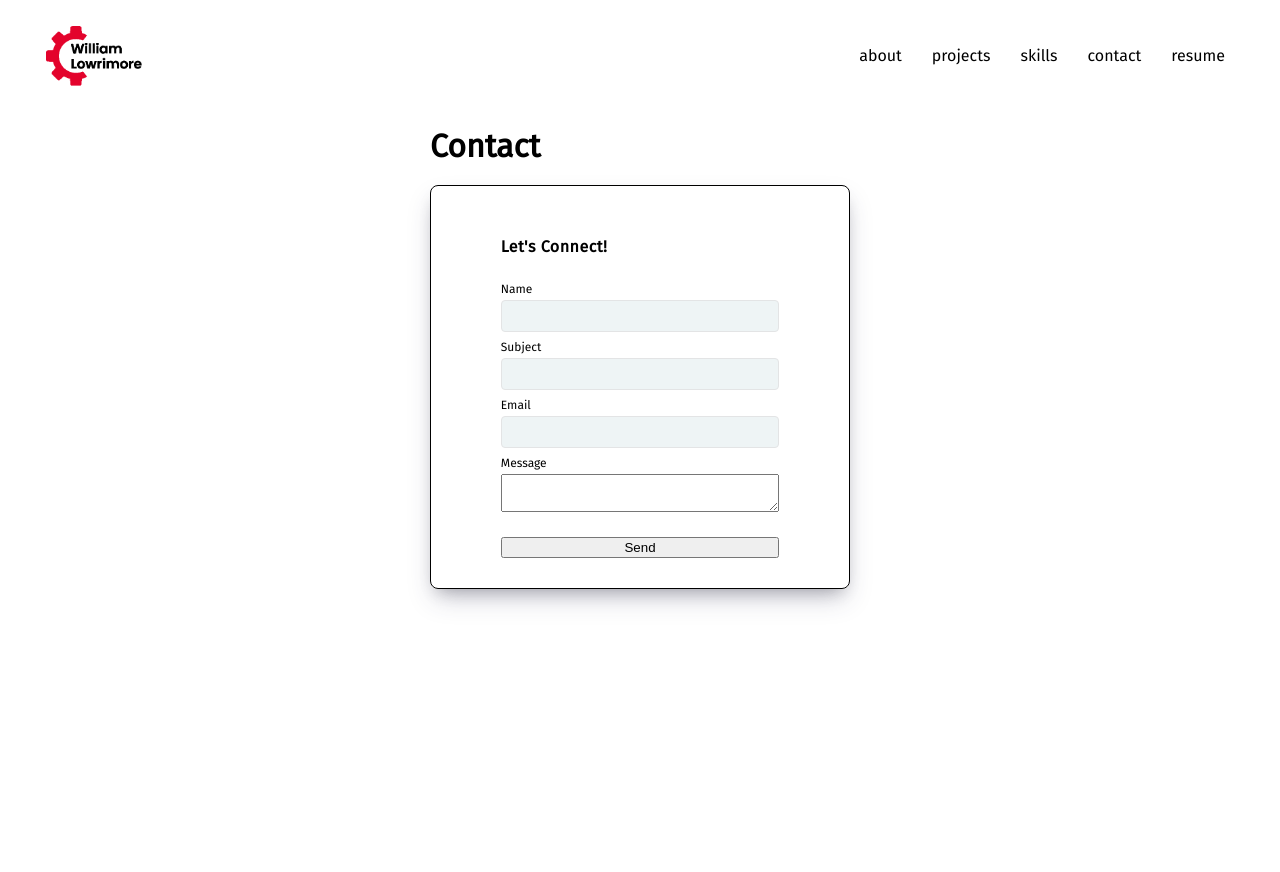
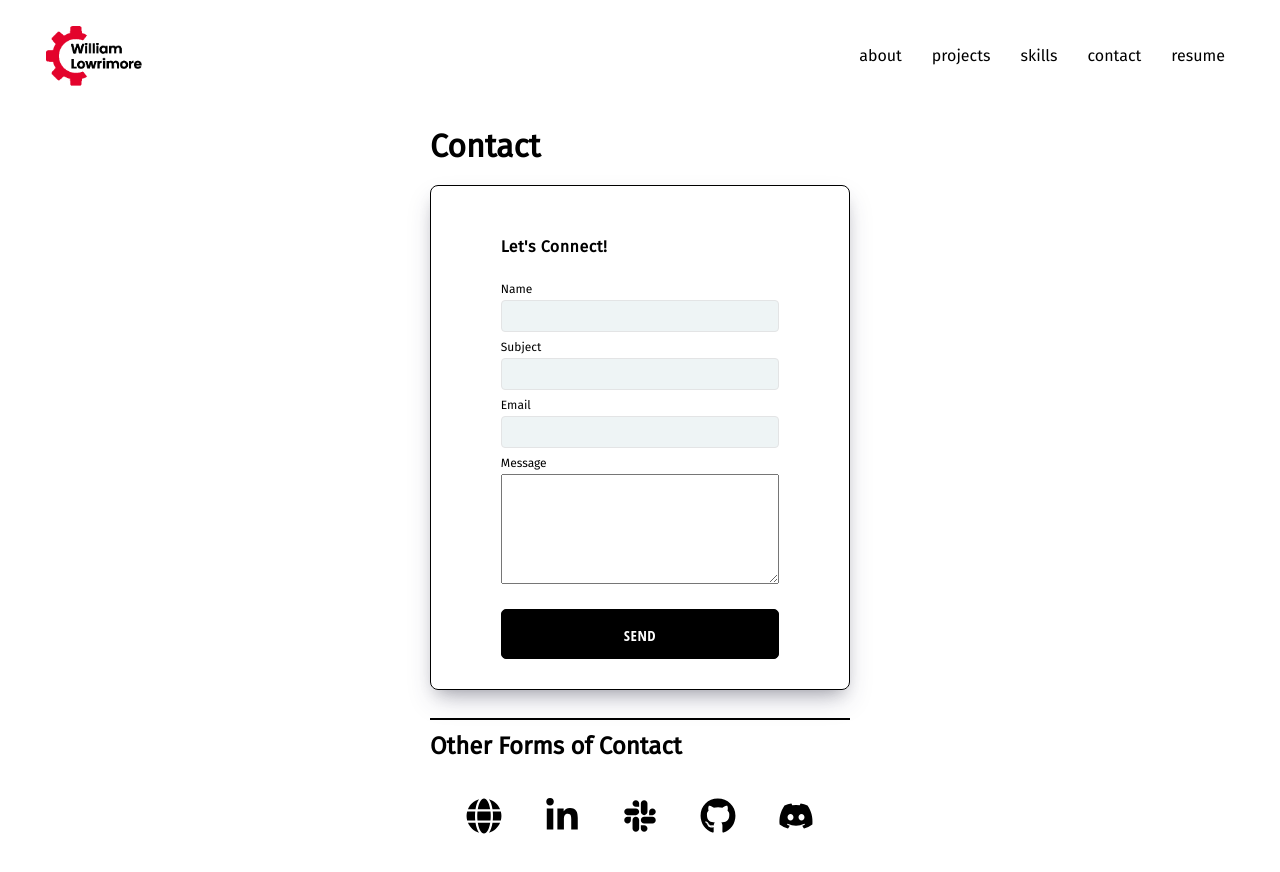
Before and after one commit to wlowrimore/2023_portfolio, a React (Create React App) app in the folder portfolio-code/: page /contact in a window 1280 px wide. Shown: the top 872 px of the page. Before the commit the page ends 800 px from the top, so only its background shows below. Built offline with nearby package versions, Linux system fonts and the light colour scheme.

Commit message:
adds react icons to contact page in altContacts component along with styled component

```diff
--- a/portfolio-code/package.json
+++ b/portfolio-code/package.json
@@ -8,6 +8,7 @@
     "@testing-library/user-event": "^13.5.0",
     "react": "^18.2.0",
     "react-dom": "^18.2.0",
+    "react-icons": "^4.7.1",
     "react-router-dom": "^6.6.2",
     "react-scripts": "5.0.1",
     "sass": "^1.57.1",
--- /dev/null
+++ b/portfolio-code/src/components/alt-contact/alt-contact.component.jsx
@@ -0,0 +1,41 @@
+import {
+  AltContactContainer,
+  Title,
+  IconsContainer,
+  Icon,
+} from "./alt-contact.stryles";
+
+import {
+  FaGithub,
+  FaLinkedinIn,
+  FaDiscord,
+  FaGlobe,
+  FaSlack,
+} from "react-icons/fa";
+
+const AltContact = () => {
+  return (
+    <AltContactContainer>
+      <Title>Other Forms of Contact</Title>
+      <IconsContainer>
+        <Icon>
+          <FaGlobe />
+        </Icon>
+        <Icon>
+          <FaLinkedinIn />
+        </Icon>
+        <Icon>
+          <FaSlack />
+        </Icon>
+        <Icon>
+          <FaGithub />
+        </Icon>
+        <Icon>
+          <FaDiscord />
+        </Icon>
+      </IconsContainer>
+    </AltContactContainer>
+  );
+};
+
+export default AltContact;
--- /dev/null
+++ b/portfolio-code/src/components/alt-contact/alt-contact.stryles.jsx
@@ -0,0 +1,35 @@
+import styled from "styled-components";
+
+export const AltContactContainer = styled.div`
+  width: 70%;
+  height: auto;
+  border-top: 2px solid black;
+  margin: 20px 0;
+`;
+
+export const Title = styled.h2`
+  font-weight: bold;
+  width: 70%;
+  margin: 0;
+  padding: 12px 0;
+`;
+
+export const IconsContainer = styled.div`
+  display: flex;
+  justify-content: space-between;
+  padding: 20px 30px;
+`;
+
+export const Icon = styled.span`
+  font-size: 36px;
+  padding: 6px;
+  color: black;
+
+  &:hover {
+    cursor: pointer;
+    transform: scale(1.3);
+    transition: transform 2s cubic-bezier(0.25, 0.45, 0.45, 0.95);
+    color: blue;
+    opacity: 0.7;
+  }
+`;
--- a/portfolio-code/src/components/constact-form/contact-form.component.jsx
+++ b/portfolio-code/src/components/constact-form/contact-form.component.jsx
@@ -1,3 +1,4 @@
+import Button from "../Button/button.component";
 import {
   ContactFormContainer,
   Form,
@@ -12,20 +13,17 @@ const ContactForm = () => {
       <Form>
         <h4>Let's Connect!</h4>
         <Label>Name</Label>
-        <Input type="text" name="name" />
+        <Input type="text" name="name" required />
 
         <Label>Subject</Label>
         <Input type="text" name="subject" />
 
         <Label>Email</Label>
-        <Input type="email" name="email" />
+        <Input type="email" name="email" required />
 
         <Label>Message</Label>
-        <TextArea type="text" />
-
-        <button type="submit" value="submit">
-          Send
-        </button>
+        <TextArea type="text" required rows="6" />
+        <Button buttonType={"inverted"}>Send</Button>
       </Form>
     </ContactFormContainer>
   );
--- a/portfolio-code/src/routes/contact/contact.component.jsx
+++ b/portfolio-code/src/routes/contact/contact.component.jsx
@@ -1,4 +1,4 @@
-import { Fragment } from "react";
+import AltContact from "../../components/alt-contact/alt-contact.component";
 import ContactForm from "../../components/constact-form/contact-form.component";
 
 import { ContactContainer, Title } from "./contact.styles";
@@ -8,6 +8,7 @@ const Contact = () => {
     <ContactContainer>
       <Title>Contact</Title>
       <ContactForm />
+      <AltContact />
     </ContactContainer>
   );
 };
```
Also changed, not shown: 2 other files (tests, documents, lock files or other folders).
